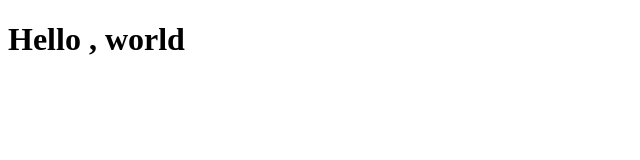
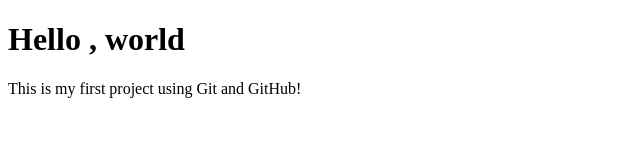
Before and after one commit to sushma3001/todo-list, a plain HTML site: page index.html in a window 1280 px wide. Shown: the whole page, without its empty margins (0-640 px from the left). Drawn offline with Linux system fonts and the light colour scheme.

Commit message:
Added a new paragraph to index.html

```diff
--- a/index.html
+++ b/index.html
@@ -7,5 +7,7 @@
     </head>
     <body>
         <h1>Hello , world</h1>
+        <p>This is my first project using Git and GitHub!</p>
+
     </body>
 </html>
```
